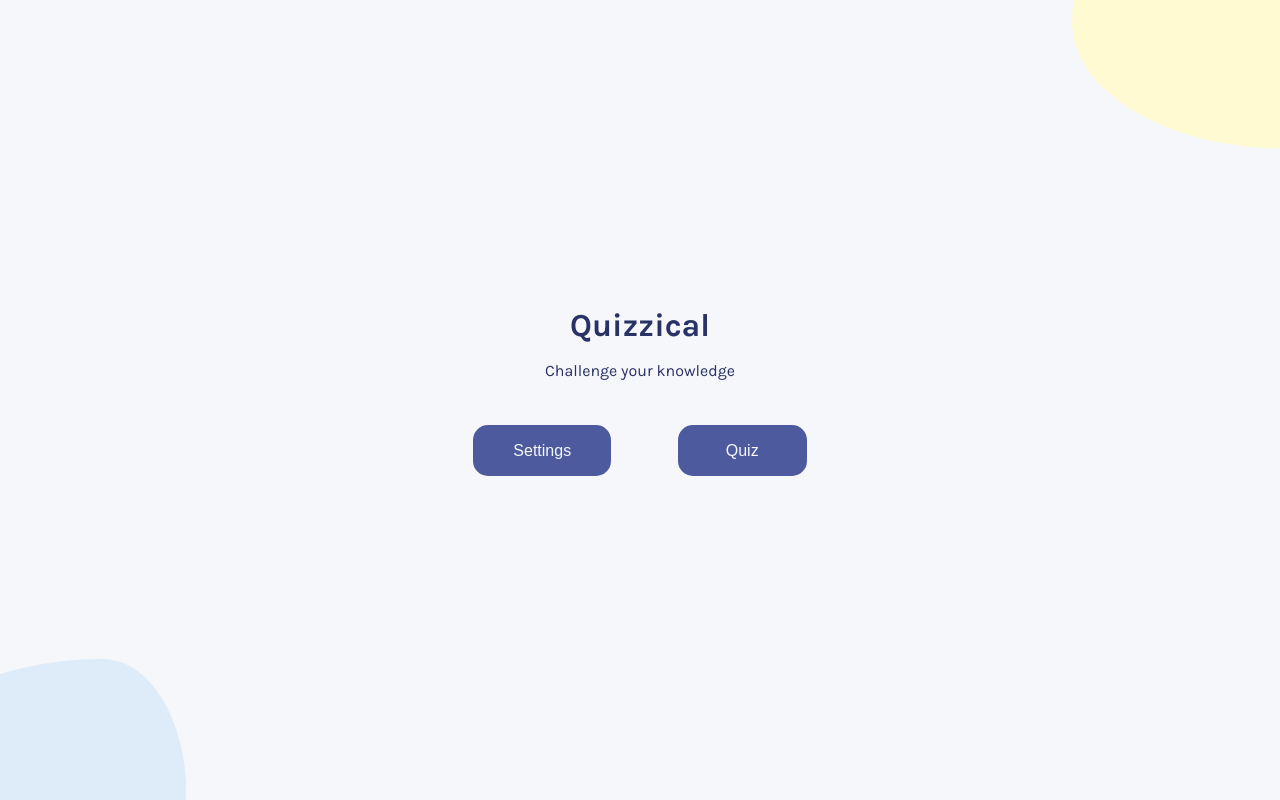
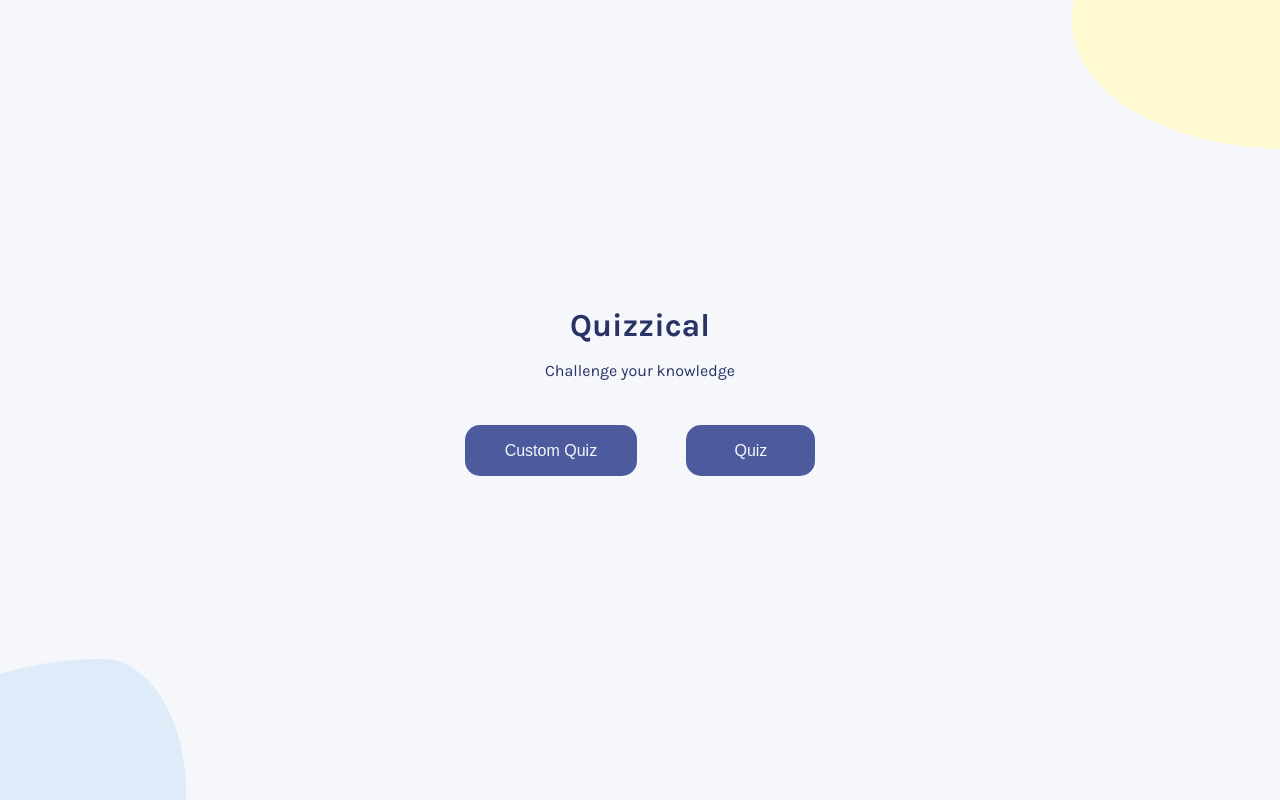
Before and after one commit to mhdalihoria/quizzical, a React (Vite) app: page / in a window 1280 px wide. Built offline with nearby package versions, Linux system fonts and the light colour scheme.

Commit message:
Minor UI Improvement

```diff
--- a/src/pages/Intro.jsx
+++ b/src/pages/Intro.jsx
@@ -8,7 +8,7 @@ function Intro() {
       <h1 className="intro-title"> Quizzical </h1>
       <h6 className="intro-description">Challenge your knowledge</h6>
       <div className="intro-btn-container">
-        <Link to="/settings"><button className="intro-btn settings">Settings</button></Link>
+        <Link to="/settings"><button className="intro-btn settings">Custom Quiz</button></Link>
         <Link to="/quiz"><button className="intro-btn quiz">Quiz</button></Link>
       </div>
     </div>
```
